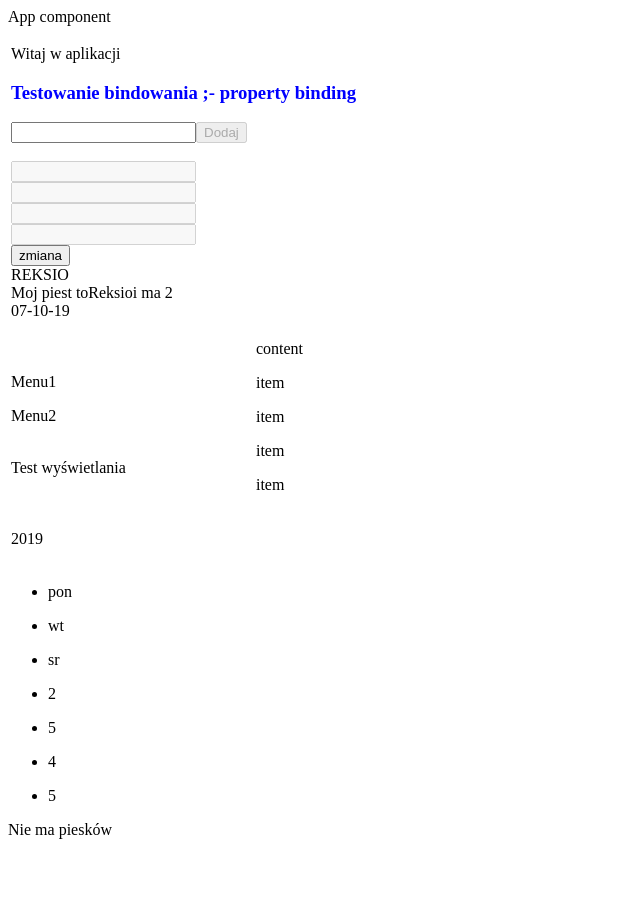
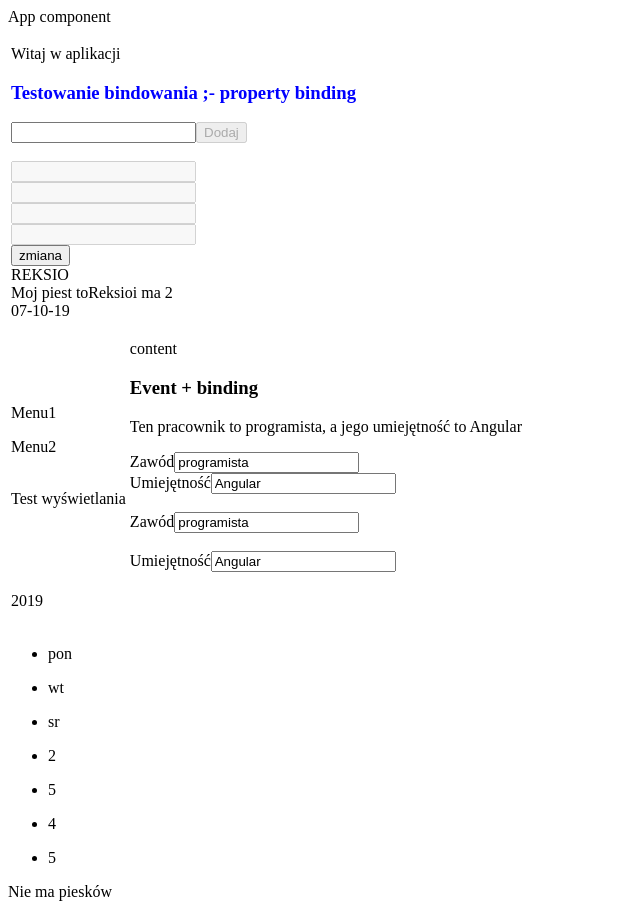
Before and after one commit to PawelGotowala/AngularStart, an Angular app: page / in a window 1280 px wide. Shown: the whole page, without its empty margins (0-640 px from the left). Before the commit the page ends 855 px from the top, so only its background shows below. Built offline with nearby package versions, Linux system fonts and the light colour scheme.

Commit message:
dwustronne bindowanie

```diff
--- a/src/app/item/item.component.html
+++ b/src/app/item/item.component.html
@@ -1 +1,15 @@
-<p>item </p>
+<h3> Event + binding</h3>
+
+<p> Ten pracownik to {{profession}}, a jego umiejętność to {{skill}}</p>
+
+<label for="male"> Zawód</label>
+<input [value]="profession" (input)="inputP($event)">
+<br>
+<label for="male"> Umiejętność</label>
+<input [value]="skill" (input)="inputS($event)">
+<br><br>
+<label for="male"> Zawód</label>
+<input [(ngModel)]="profession">
+<br><br>
+<label for="male"> Umiejętność</label>
+<input [(ngModel)]="skill">
--- a/src/app/item/item.component.ts
+++ b/src/app/item/item.component.ts
@@ -1,15 +1,25 @@
-import { Component, OnInit } from '@angular/core';
+import {Component, OnInit} from '@angular/core';
 
 @Component({
-  selector: 'app-item',
-  templateUrl: './item.component.html',
-  styleUrls: ['./item.component.css']
+    selector: 'app-item',
+    templateUrl: './item.component.html',
+    styleUrls: ['./item.component.css']
 })
 export class ItemComponent implements OnInit {
 
-  constructor() { }
+    profession = 'programista';
+    skill = 'Angular';
 
-  ngOnInit() {
-  }
+    inputP(event) {
+        this.profession = event.target.value;
+    }
+
+    inputS(event) {
+        this.skill = event.target.value;
+    }
+
+
+    ngOnInit() {
+    }
 
 }
--- a/src/app/prawy/prawy.component.html
+++ b/src/app/prawy/prawy.component.html
@@ -1,5 +1,2 @@
 <p>content</p>
 <app-item></app-item>
-<app-item></app-item>
-<app-item></app-item>
-<app-item></app-item>
--- a/src/app/witaj/witaj.component.html
+++ b/src/app/witaj/witaj.component.html
@@ -3,7 +3,7 @@
 
 <h3 [className]="colorClass"> Testowanie bindowania ;- property binding</h3>
 
-<img [src]="logoUrl" >
+<img [src]="logoUrl">
 
 <label>
     <input [maxLength]="maxLarge" [value]="inputText">
@@ -14,10 +14,10 @@
 <br><br>
 <input [disabled]="isDisable" (focus)="onFocus()">
 <br>
-<input [disabled]="isDisable" (mousemove)="onMouseMove($event)" >
+<input [disabled]="isDisable" (mousemove)="onMouseMove($event)">
 <br>
 <input [disabled]="isDisable" (focus)="onClick($event)">
 <br>
 <input [disabled]="isDisable" (paste)="onPaste()"> {{inputText}}
 <br>
-<button (click)="change()">zmiana</button>
+<button (click)="change2()">zmiana</button>
```
Also changed, not shown: src/app/app.module.ts (+13 -10 lines).
